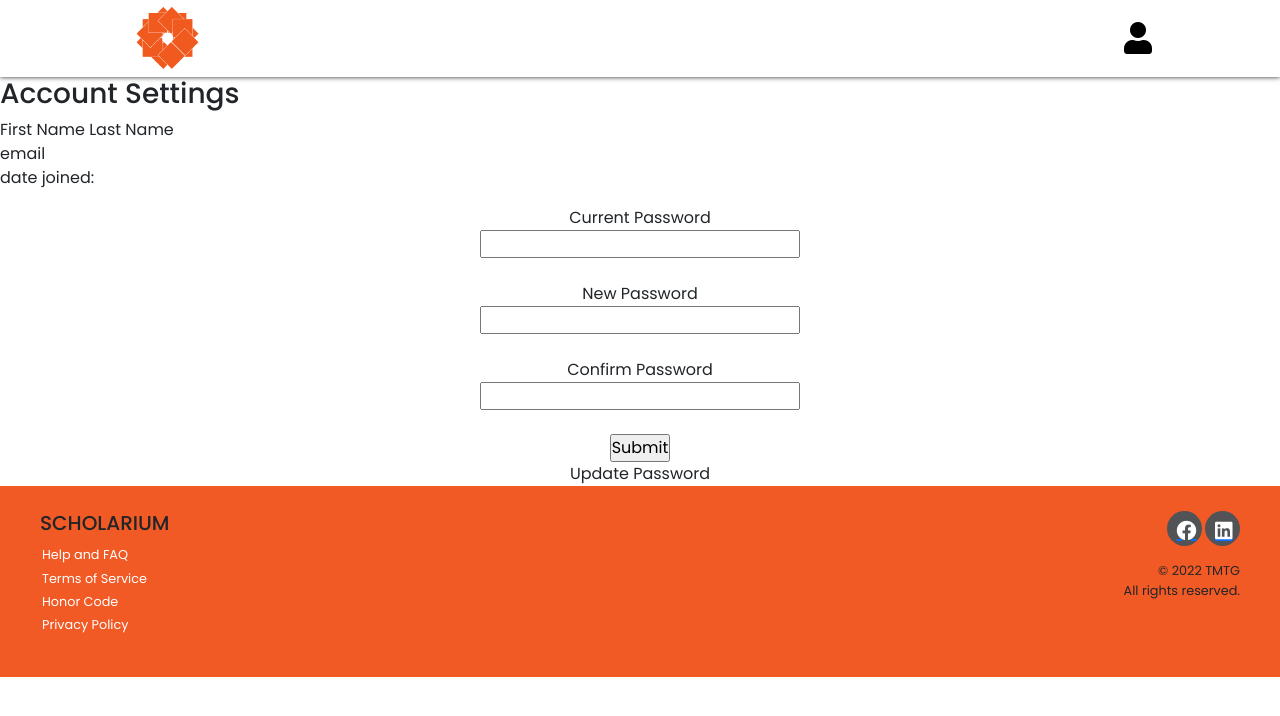
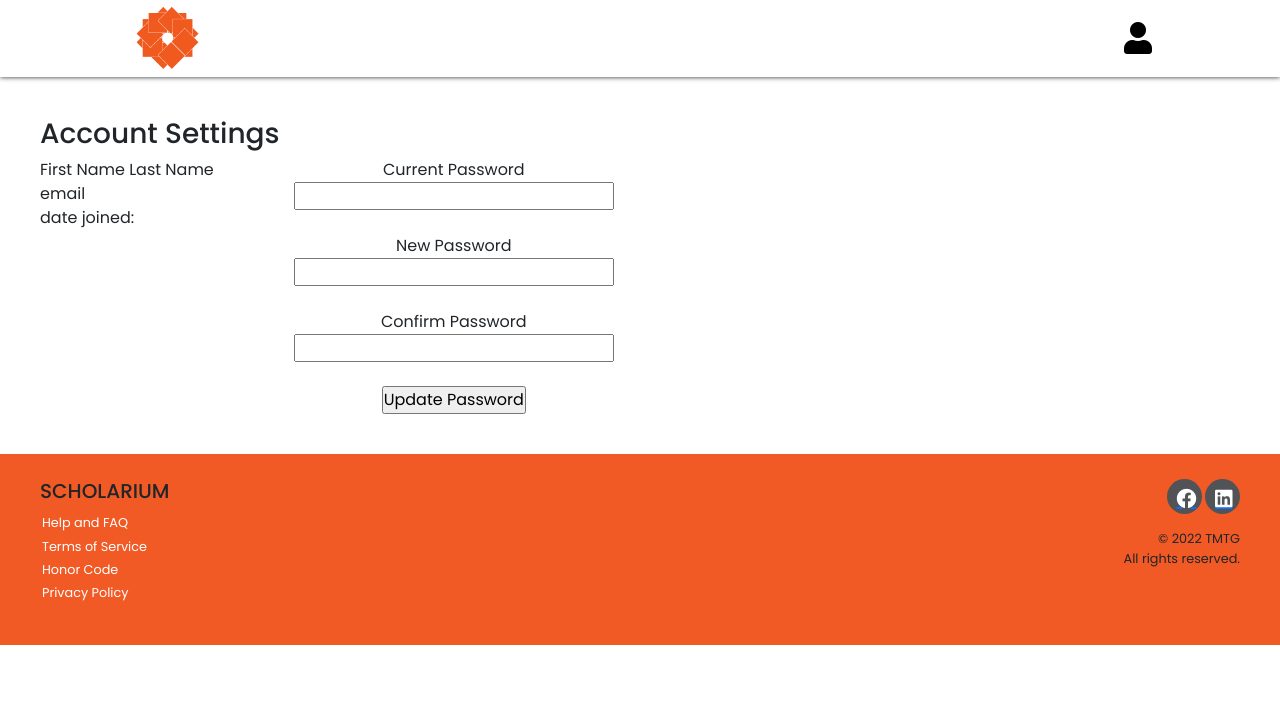
Before and after one commit to JamesMacklean/Upskill-PH, a Django app: page /account/ in a window 1280 px wide. Shown: the top 716 px of the page. Run offline with Django 4.2, Linux system fonts and the light colour scheme; style sheets or scripts are compiled from the project's sources; some libraries are stand-ins or nearby versions.

Commit message:
updated styling

```diff
--- a/static/css/style.css
+++ b/static/css/style.css
@@ -401,14 +401,14 @@ a.gg:hover i {
     padding-top: 150px;
   }
 }
-.pass-banner {
+span.pass-banner {
   background-color: #F15A25;
   color: #fff;
   width: 100%;
   font-size: 11px;
 }
 
-.pass-banner a {
+span.pass-banner a {
   text-decoration: underline;
   color: #fff;
 }
@@ -480,9 +480,7 @@ a.gg:hover i {
 
 .edit-update-profile {
   background-color: #fff;
-  border: solid #000 1px;
-  max-width: 900px;
-  transform: translate(50%);
+  max-width: 100%;
   align-items: flex-start;
 }
 
@@ -849,4 +847,15 @@ div#search-container button#search {
   padding: 5px;
   background-color: #f15a25;
   border-radius: 15px;
+}
+
+.account-settings {
+  padding: 40px;
+  display: flex;
+  flex-direction: column;
+}
+
+.passwords-container {
+  display: flex;
+  align-content: flex-start;
 }/*# sourceMappingURL=style.css.map */
--- a/static/css/style.scss
+++ b/static/css/style.scss
@@ -393,13 +393,13 @@ a.gg:hover i{
     }
 }
 //VIEW PROFILE PAGE
-.pass-banner{
+span.pass-banner{
     background-color: #F15A25;
     color: #fff;
     width: 100%;
     font-size: 11px;
 }
-.pass-banner a{
+span.pass-banner a{
     text-decoration: underline;
     color: #fff;
 }
@@ -467,9 +467,7 @@ a.gg:hover i{
 
 .edit-update-profile{
     background-color: #fff;
-    border: solid #000 1px;
-    max-width: 900px;
-    transform: translate(50%);
+    max-width: 100%;
     align-items: flex-start;
 }
 .profile-container, .educ-container, .about-container{
@@ -787,3 +785,15 @@ div#search-container button#search{
     background-color: #f15a25;
     border-radius: 15px;
 }
+
+// ACCCOUNT
+
+.account-settings{
+    padding: 40px;
+    display: flex;
+    flex-direction: column;
+}
+.passwords-container{
+    display: flex;
+    align-content: flex-start;
+}
--- a/templates/account.html
+++ b/templates/account.html
@@ -4,12 +4,13 @@
 
 <div class="account-settings">
     <h3>Account Settings</h3>
+    <div class="passwords-container">
         <p>
             First Name Last Name <br>
             email <br>
             date joined: <br>
             </p>
-<form method="">
+            <form method="" class="passwords">
                 <label for="current-pass">Current Password </label>
                 <input type="password" name="current-pass"></input> <br>
 
@@ -19,8 +20,9 @@
                 <label for="confirm-pass">Confirm Password </label>
                 <input type="password" name="confirm-pass"></input> <br>
 
-    <input type="submit">Update Password</input>
+                <input type="submit" value="Update Password"></input>
             </form>
+    </div>
 </div>
 
 {% endblock %}
```
Also changed, not shown: 1 other file. Lines whose indentation alone changed are shown as unchanged.
